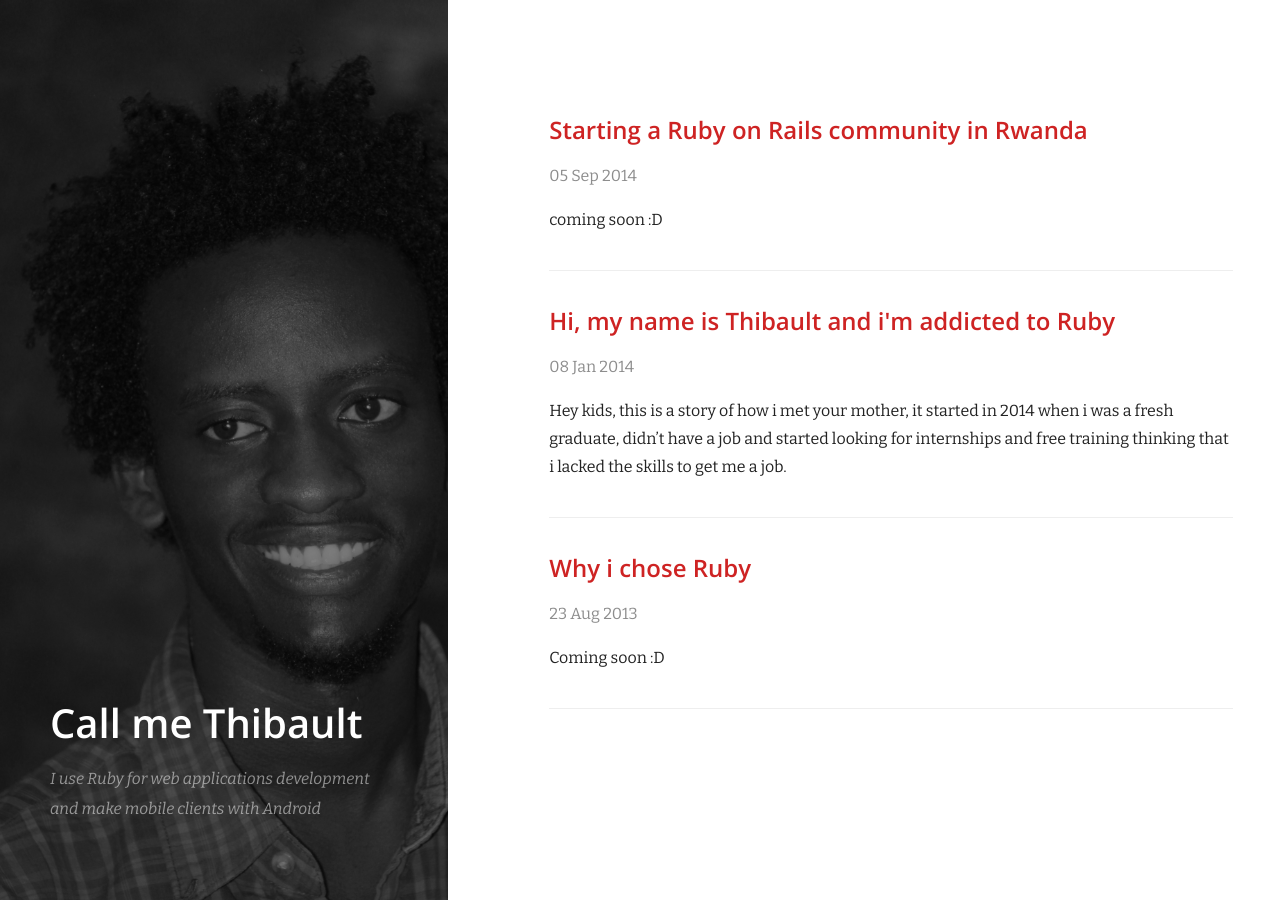
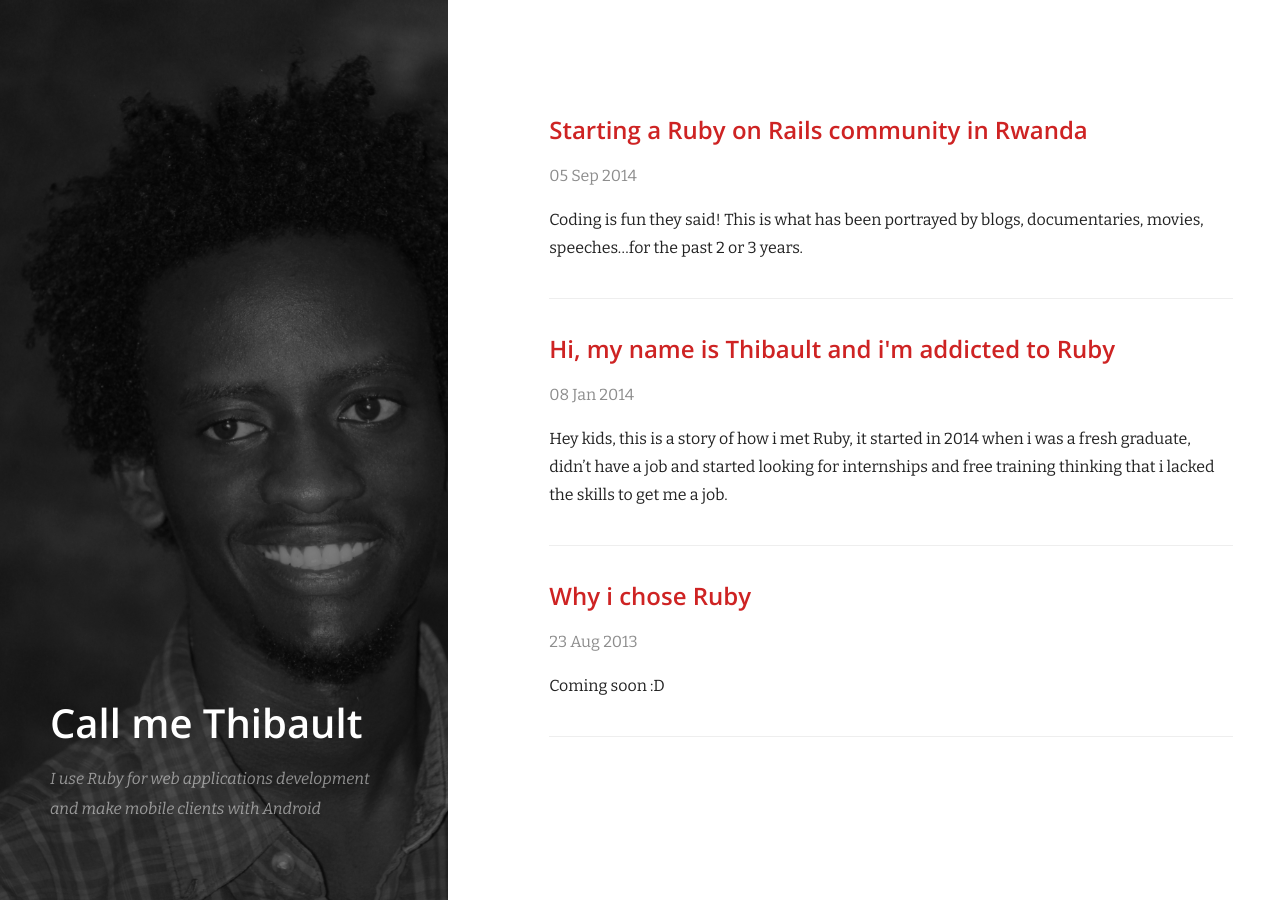
Before and after one commit to Eyewritecode/eyewritecode.github.io, a Jekyll site: the page built from index.html, in a window 1280 px wide. Built offline with Jekyll 4.4.1, drawn with Linux system fonts in a browser that asks for light colours; nearby versions of some CDN libraries; Markdown is read by kramdown in place of the engine named in the settings.

Commit message:
Random post

```diff
--- a/_posts/2014-01-08-a-little-bit-about-me.md
+++ b/_posts/2014-01-08-a-little-bit-about-me.md
@@ -9,6 +9,6 @@ permalink: how-i-met-your-mother
 image: /images/mom.jpg
 ---
 
-Hey kids, this is a story of how i met your mother, it started in 2014 when i was a fresh graduate, didn't have a job and started looking for internships and free training thinking that i lacked the skills to get me a job.
+Hey kids, this is a story of how i met Ruby, it started in 2014 when i was a fresh graduate, didn't have a job and started looking for internships and free training thinking that i lacked the skills to get me a job.
 
-i ended up taking an introduction to programming which was offered by Carnegie Mellon University (Rwanda Campus) in partnership with kLab an innovation center in Kigali. When this training was about to end, one of the mentors asked the two of us if we were interested in small project that would involve learning a new MVC framework. This was exciting news because PLAY (the framework we learned in the training) was too difficult for me. if it's your first time learning MVC frameworks, please don't start with PLAY.... (to be continued)
+I ended up taking an introduction to programming which was offered by Carnegie Mellon University (Rwanda Campus) in partnership with kLab an innovation center in Kigali. When this training was about to end, one of the mentors asked the two of us if we were interested in small project that would involve learning a new MVC framework. This was exciting news because PLAY (the framework we learned in the training) was too difficult for me. if it's your first time learning MVC frameworks, please don't start with PLAY.... (to be continued)
--- a/_posts/2014-09-05-starting-a-rails-community-in-Rwanda.md
+++ b/_posts/2014-09-05-starting-a-rails-community-in-Rwanda.md
@@ -3,7 +3,15 @@ layout: post
 title: "Starting a Ruby on Rails community in Rwanda"
 date: 2014-09-05 12:00:00
 categories: jekyll
-featured_image: /images/cover.jpg
+image: /images/71.jpg
+featured_image: /images/community.jpg
 ---
 
-coming soon :D
+Coding is fun they said!
+This is what has been portrayed by blogs, documentaries, movies, speeches...for the past 2 or 3 years.
+
+What they didn't mention was that it's never fun when you're doing it alone. The self taught tag seem to push to jump in tutorials, books and you feel that you'll be the next DHH.
+
+I downloaded everything that i could download, filled my external HDD with tutorials and started my self taught journey.
+
+Android was the hit at that time(2012)
```
Also changed, not shown: images/71.jpg (added), 1 other file.
